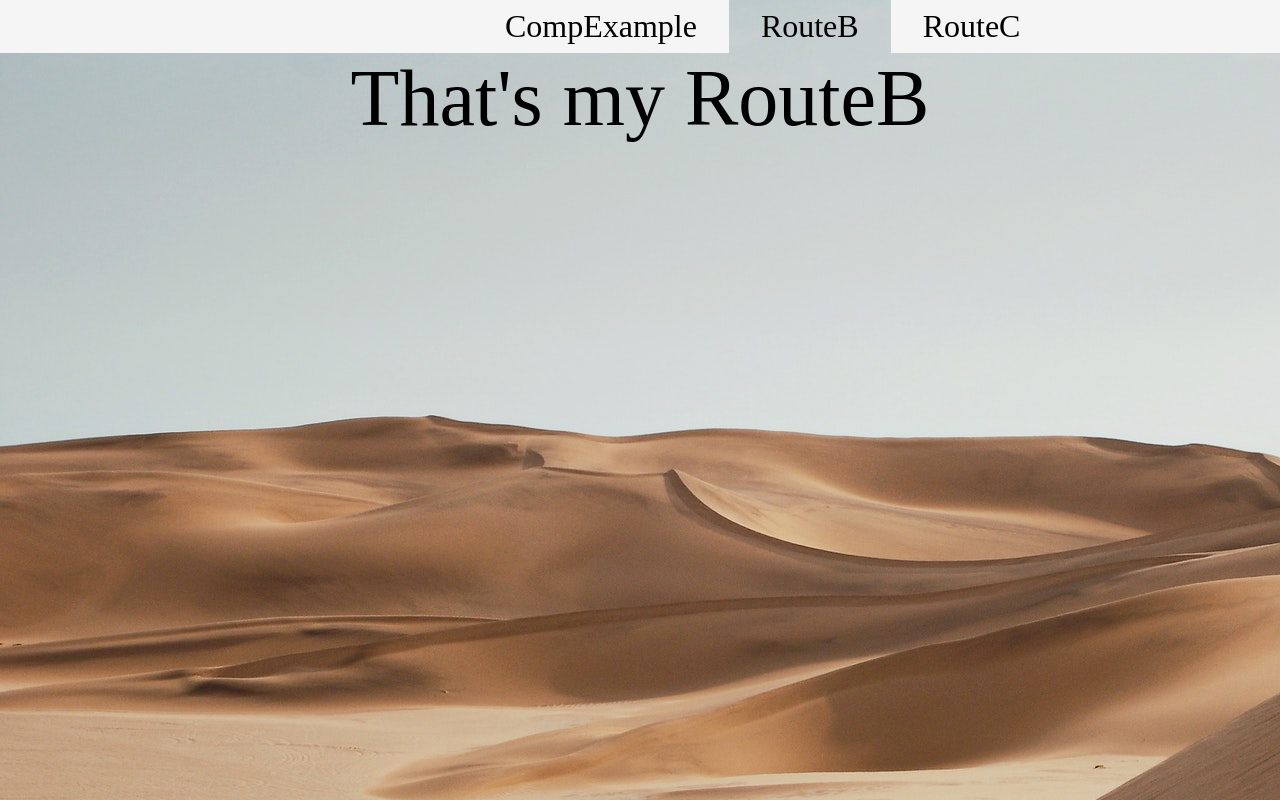
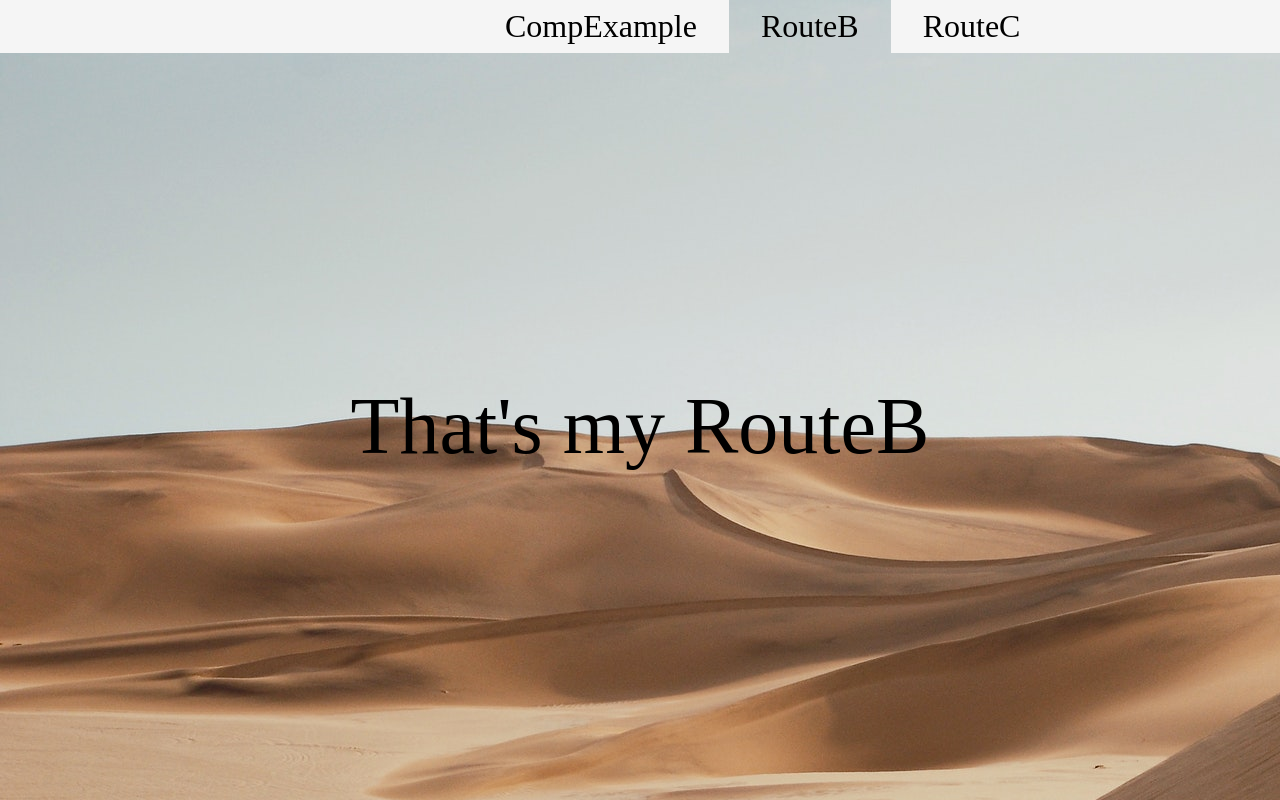
Before and after one commit to LeonardoDeSantis/FE-React-POC, a React (Create React App) app: page / in a window 1280 px wide. Built offline with nearby package versions, Linux system fonts and the light colour scheme.

Commit message:
scss and flex for align center

```diff
--- a/package.json
+++ b/package.json
@@ -3,6 +3,7 @@
   "version": "0.1.0",
   "private": true,
   "dependencies": {
+    "node-sass": "^4.12.0",
     "react": "^16.8.6",
     "react-dom": "^16.8.6",
     "react-redux": "^7.0.3",
--- a/src/containers/App.js
+++ b/src/containers/App.js
@@ -15,7 +15,7 @@ class App extends Component {
   render() {
     const { route } = this.props;
     return (
-      <div>
+      <div className='App'>
         <Navigation></Navigation>
         {getComponentFromRoute(route)}
       </div>
--- a/src/containers/Navigation/Navigation.js
+++ b/src/containers/Navigation/Navigation.js
@@ -18,7 +18,7 @@ const mapStateToProps = (state) => {
 class Navigation extends Component {
 
   render() {
-        const {route, setRoute} = this.props;
+    const { route, setRoute } = this.props;
     return (
       <nav>
         <div className='navFirst'></div>
--- a/src/index.css
+++ /dev/null
@@ -1,13 +0,0 @@
-* {
-  margin: 0;
-  padding: 0;
-}
-
-body {
-  background-image: url('./desert.jfif');
-}
-
-.content {
-  font-size: 5rem;
-  text-align: center;
-}
--- a/src/index.js
+++ b/src/index.js
@@ -1,6 +1,6 @@
 import React from 'react';
 import ReactDOM from 'react-dom';
-import './index.css';
+import './index.scss';
 import App from './containers/App';
 import { Provider } from 'react-redux';
 import { createStore, applyMiddleware } from 'redux';
--- /dev/null
+++ b/src/index.scss
@@ -0,0 +1,25 @@
+* {
+    margin: 0;
+    padding: 0;
+}
+
+body {
+    background-image: url('./desert.jfif');
+}
+
+.content {
+    display: flex;
+    flex-grow: 1;
+    justify-content: center;
+    align-items: center;
+    p {
+        font-size: 5rem;
+        text-align: center;
+    }
+}
+
+.App {
+    display: flex;
+    flex-direction: column;
+    height: 100vh;
+}
```
Also changed, not shown: 1 other file (tests, documents, lock files or other folders). Lines whose indentation alone changed are shown as unchanged.
